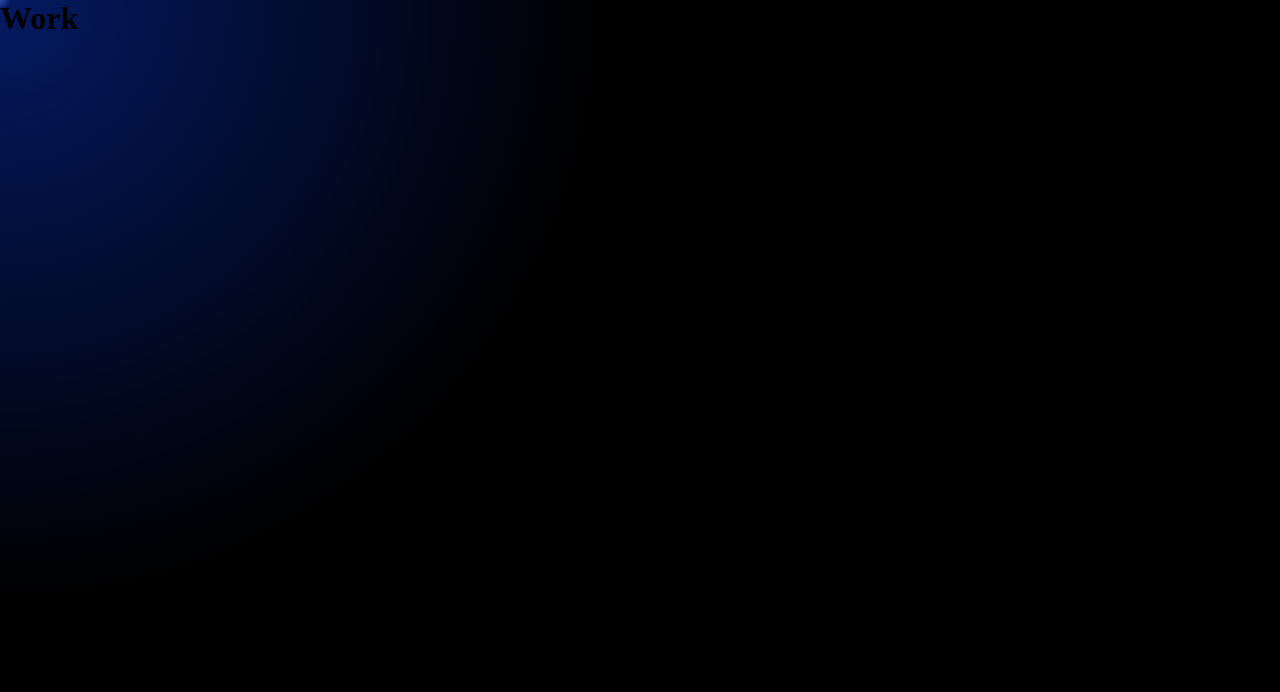
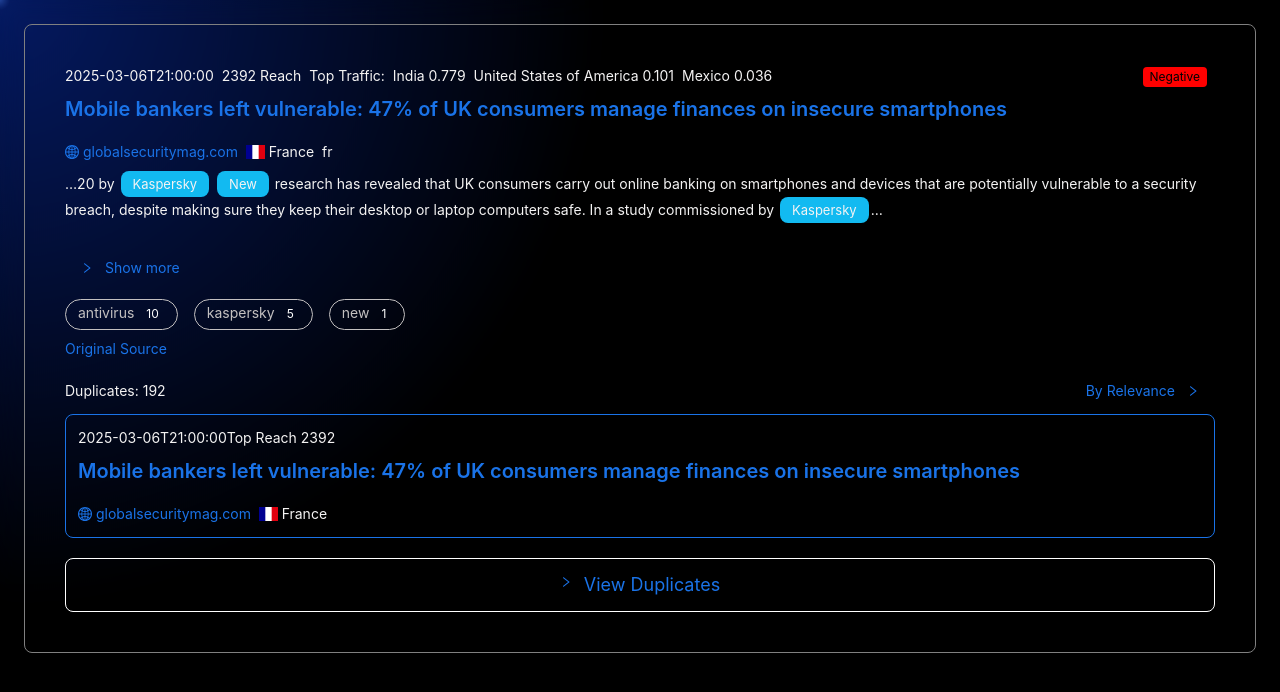
Before and after one commit to masotnikov/ksp-test-case, a React (Vite) app: page / in a window 1280 px wide. Shown: the top 692 px of the page. Built offline with nearby package versions, Linux system fonts and the light colour scheme.

Commit message:
refactor(component)

```diff
--- a/src/App.tsx
+++ b/src/App.tsx
@@ -1,11 +1,32 @@
+import {ConfigProvider, Spin} from "antd";
+import {useSnippets} from "./hooks/useSnippets.tsx";
+import {CardItem} from "./components/CardItem/CardItem";
+import "./index.scss";
+import {customTheme} from "./themes/customTheme.ts";
 
 function App() {
+  const {snippets, loading, error} = useSnippets();
+
+  if (loading) {
+    return (
+      <div className="app__spinner">
+        <Spin size="large"/>
+      </div>
+    );
+  }
+
+  if (error) return <div>Error: {error}</div>;
 
   return (
-    <>
-      <h1>Work</h1>
-    </>
-  )
+    <div className="app">
+      <ConfigProvider theme={customTheme}>
+        {snippets.map((snippet) => (
+          <CardItem key={snippet.ID} snippetNews={snippet}/>
+        ))}
+      </ConfigProvider>
+    </div>
+
+  );
 }
 
-export default App
+export default App;
```
